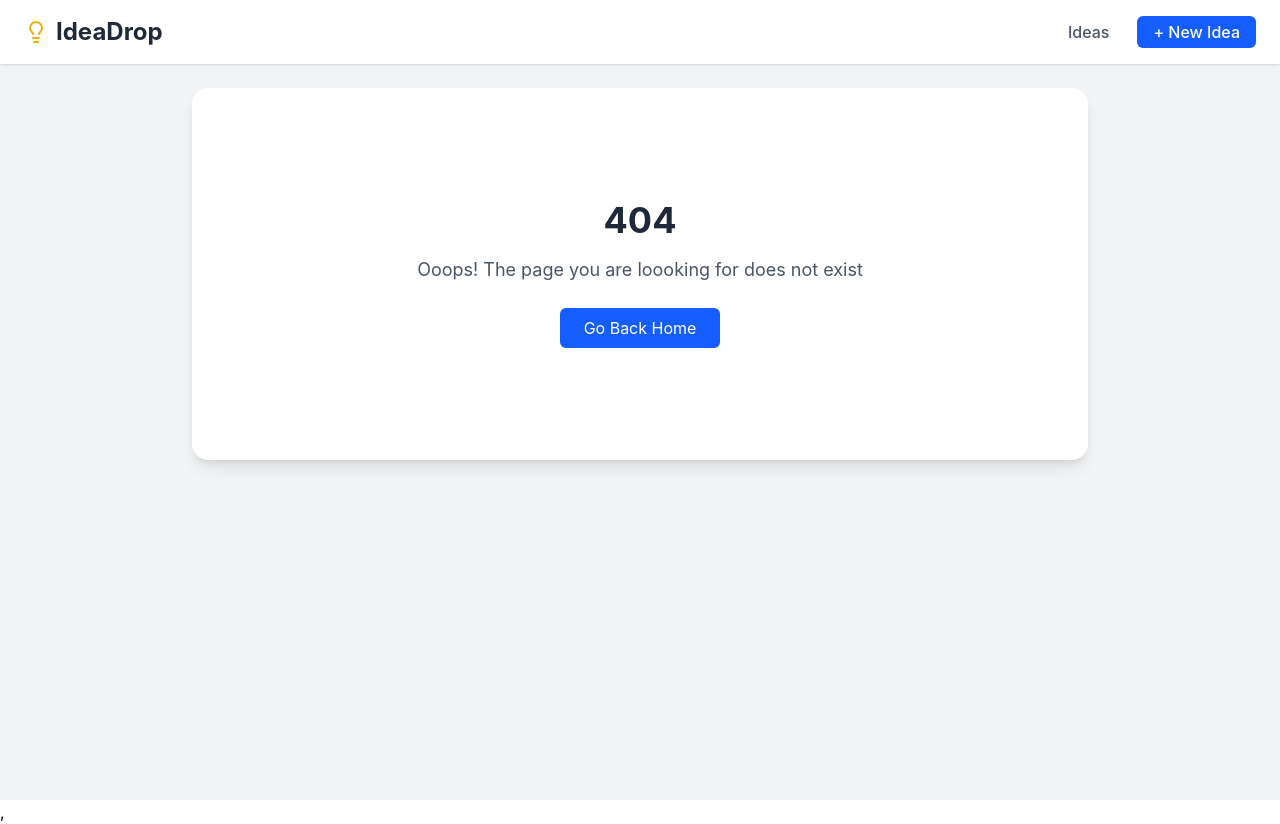
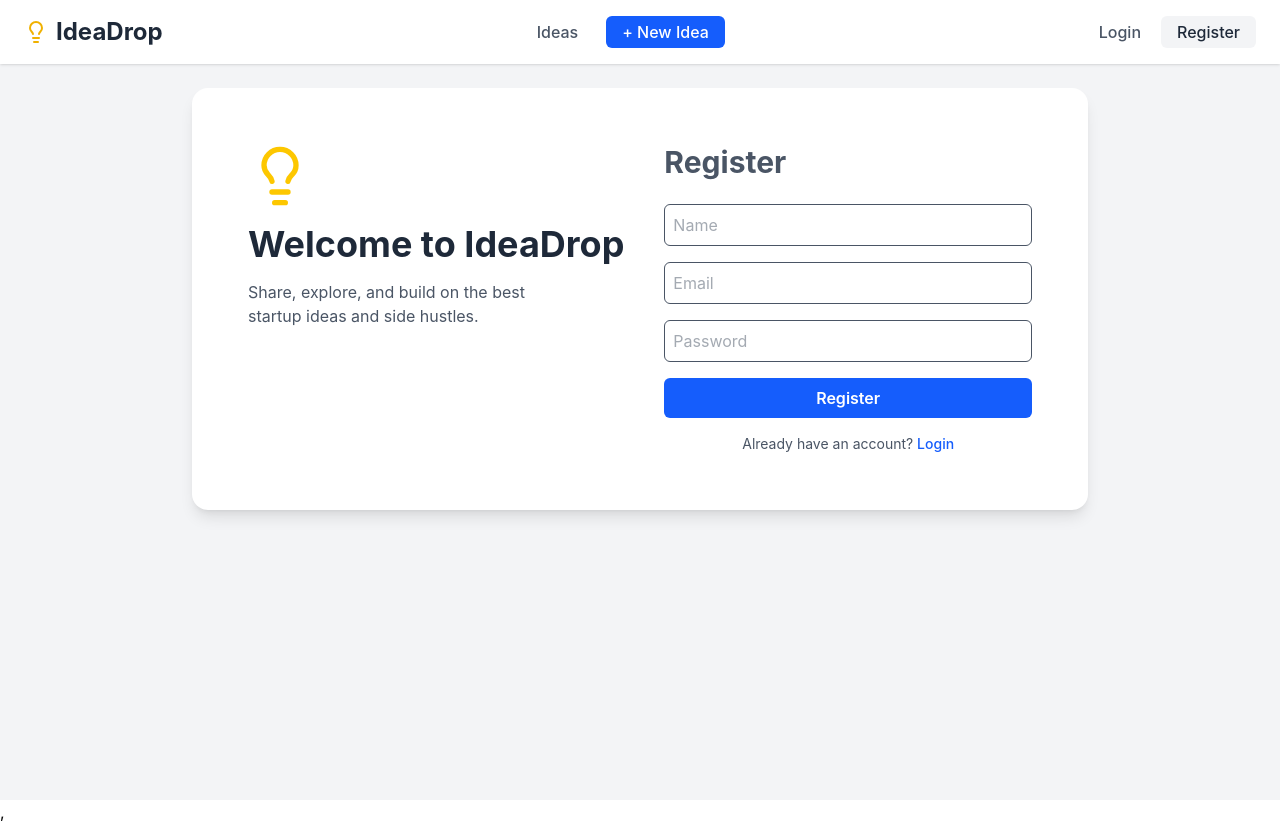
Before and after one commit to tanjimahmmed/Idea-Drop-UI, a React (Vite) app: page /register in a window 1280 px wide. Before the commit this address had no page. Built offline with nearby package versions, Linux system fonts and the light colour scheme.

Commit message:
add AuthContext for authentication

```diff
--- a/src/Components/Header.tsx
+++ b/src/Components/Header.tsx
@@ -26,6 +26,11 @@
             + New Idea
           </Link>
         </nav>
+        {/* Auth Buttons */}
+        <div className="flex items-center space-x-2">
+          <Link to="/login" className="text-gray-600 hover:text-gray-700 font-medium transition px-3 py-2 leading-none">Login</Link>
+          <Link to="/register" className="bg-gray-100 hover:bg-gray-200 text-gray-800 font-medium transition px-4 py-2 rounded-md leading-none">Register</Link>
+        </div>
       </div>
     </header>
   )
--- /dev/null
+++ b/src/context/AuthContext.tsx
@@ -0,0 +1,28 @@
+import { createContext, useContext, useState, type ReactNode } from "react";
+
+type AuthContextType = {
+    accessToken: string | null;
+    setAccessToken: (token: string) => void;
+    user: {id: string; email: string; name: string;} | null;
+    setUser: (user: AuthContextType['user'])=> void;
+}
+
+const AuthContext = createContext<AuthContextType | undefined>(undefined);
+
+export const AuthProvider = ({children}: {children: ReactNode}) => {
+    const [accessToken, setAccessToken] = useState<string | null>(null);
+    const [user, setUser] = useState<AuthContextType['user'] | null>(null);
+
+    return (
+        <AuthContext.Provider value={{accessToken, setAccessToken, user, setUser}}>
+            {children}
+        </AuthContext.Provider>
+    )
+
+}
+
+export const useAuth = () => {
+    const context = useContext(AuthContext);
+    if(!context) throw new Error('useAuth must be used within a provider');
+    return context;
+};
--- a/src/routeTree.gen.ts
+++ b/src/routeTree.gen.ts
@@ -9,12 +9,19 @@
 // Additionally, you should also exclude this file from your linter and/or formatter to prevent it from being checked or modified.
 
 import { Route as rootRouteImport } from './routes/__root'
+import { Route as authRouteRouteImport } from './routes/(auth)/route'
 import { Route as IndexRouteImport } from './routes/index'
 import { Route as IdeasIndexRouteImport } from './routes/ideas/index'
 import { Route as IdeasNewIndexRouteImport } from './routes/ideas/new/index'
 import { Route as IdeasIdeaIdIndexRouteImport } from './routes/ideas/$ideaId/index'
+import { Route as authRegisterIndexRouteImport } from './routes/(auth)/register/index'
+import { Route as authLoginIndexRouteImport } from './routes/(auth)/login/index'
 import { Route as IdeasIdeaIdEditRouteImport } from './routes/ideas/$ideaId/edit'
 
+const authRouteRoute = authRouteRouteImport.update({
+  id: '/(auth)',
+  getParentRoute: () => rootRouteImport,
+} as any)
 const IndexRoute = IndexRouteImport.update({
   id: '/',
   path: '/',
@@ -35,6 +42,16 @@
   path: '/ideas/$ideaId/',
   getParentRoute: () => rootRouteImport,
 } as any)
+const authRegisterIndexRoute = authRegisterIndexRouteImport.update({
+  id: '/register/',
+  path: '/register/',
+  getParentRoute: () => authRouteRoute,
+} as any)
+const authLoginIndexRoute = authLoginIndexRouteImport.update({
+  id: '/login/',
+  path: '/login/',
+  getParentRoute: () => authRouteRoute,
+} as any)
 const IdeasIdeaIdEditRoute = IdeasIdeaIdEditRouteImport.update({
   id: '/ideas/$ideaId/edit',
   path: '/ideas/$ideaId/edit',
@@ -42,24 +59,31 @@
 } as any)
 
 export interface FileRoutesByFullPath {
-  '/': typeof IndexRoute
+  '/': typeof authRouteRouteWithChildren
   '/ideas': typeof IdeasIndexRoute
   '/ideas/$ideaId/edit': typeof IdeasIdeaIdEditRoute
+  '/login': typeof authLoginIndexRoute
+  '/register': typeof authRegisterIndexRoute
   '/ideas/$ideaId': typeof IdeasIdeaIdIndexRoute
   '/ideas/new': typeof IdeasNewIndexRoute
 }
 export interface FileRoutesByTo {
-  '/': typeof IndexRoute
+  '/': typeof authRouteRouteWithChildren
   '/ideas': typeof IdeasIndexRoute
   '/ideas/$ideaId/edit': typeof IdeasIdeaIdEditRoute
+  '/login': typeof authLoginIndexRoute
+  '/register': typeof authRegisterIndexRoute
   '/ideas/$ideaId': typeof IdeasIdeaIdIndexRoute
   '/ideas/new': typeof IdeasNewIndexRoute
 }
 export interface FileRoutesById {
   __root__: typeof rootRouteImport
   '/': typeof IndexRoute
+  '/(auth)': typeof authRouteRouteWithChildren
   '/ideas/': typeof IdeasIndexRoute
   '/ideas/$ideaId/edit': typeof IdeasIdeaIdEditRoute
+  '/(auth)/login/': typeof authLoginIndexRoute
+  '/(auth)/register/': typeof authRegisterIndexRoute
   '/ideas/$ideaId/': typeof IdeasIdeaIdIndexRoute
   '/ideas/new/': typeof IdeasNewIndexRoute
 }
@@ -69,21 +93,34 @@
     | '/'
     | '/ideas'
     | '/ideas/$ideaId/edit'
+    | '/login'
+    | '/register'
     | '/ideas/$ideaId'
     | '/ideas/new'
   fileRoutesByTo: FileRoutesByTo
-  to: '/' | '/ideas' | '/ideas/$ideaId/edit' | '/ideas/$ideaId' | '/ideas/new'
+  to:
+    | '/'
+    | '/ideas'
+    | '/ideas/$ideaId/edit'
+    | '/login'
+    | '/register'
+    | '/ideas/$ideaId'
+    | '/ideas/new'
   id:
     | '__root__'
     | '/'
+    | '/(auth)'
     | '/ideas/'
     | '/ideas/$ideaId/edit'
+    | '/(auth)/login/'
+    | '/(auth)/register/'
     | '/ideas/$ideaId/'
     | '/ideas/new/'
   fileRoutesById: FileRoutesById
 }
 export interface RootRouteChildren {
   IndexRoute: typeof IndexRoute
+  authRouteRoute: typeof authRouteRouteWithChildren
   IdeasIndexRoute: typeof IdeasIndexRoute
   IdeasIdeaIdEditRoute: typeof IdeasIdeaIdEditRoute
   IdeasIdeaIdIndexRoute: typeof IdeasIdeaIdIndexRoute
@@ -92,6 +129,13 @@
 
 declare module '@tanstack/react-router' {
   interface FileRoutesByPath {
+    '/(auth)': {
+      id: '/(auth)'
+      path: '/'
+      fullPath: '/'
+      preLoaderRoute: typeof authRouteRouteImport
+      parentRoute: typeof rootRouteImport
+    }
     '/': {
       id: '/'
       path: '/'
@@ -120,6 +164,20 @@
       preLoaderRoute: typeof IdeasIdeaIdIndexRouteImport
       parentRoute: typeof rootRouteImport
     }
+    '/(auth)/register/': {
+      id: '/(auth)/register/'
+      path: '/register'
+      fullPath: '/register'
+      preLoaderRoute: typeof authRegisterIndexRouteImport
+      parentRoute: typeof authRouteRoute
+    }
+    '/(auth)/login/': {
+      id: '/(auth)/login/'
+      path: '/login'
+      fullPath: '/login'
+      preLoaderRoute: typeof authLoginIndexRouteImport
+      parentRoute: typeof authRouteRoute
+    }
     '/ideas/$ideaId/edit': {
       id: '/ideas/$ideaId/edit'
       path: '/ideas/$ideaId/edit'
@@ -130,8 +188,23 @@
   }
 }
 
+interface authRouteRouteChildren {
+  authLoginIndexRoute: typeof authLoginIndexRoute
+  authRegisterIndexRoute: typeof authRegisterIndexRoute
+}
+
+const authRouteRouteChildren: authRouteRouteChildren = {
+  authLoginIndexRoute: authLoginIndexRoute,
+  authRegisterIndexRoute: authRegisterIndexRoute,
+}
+
+const authRouteRouteWithChildren = authRouteRoute._addFileChildren(
+  authRouteRouteChildren,
+)
+
 const rootRouteChildren: RootRouteChildren = {
   IndexRoute: IndexRoute,
+  authRouteRoute: authRouteRouteWithChildren,
   IdeasIndexRoute: IdeasIndexRoute,
   IdeasIdeaIdEditRoute: IdeasIdeaIdEditRoute,
   IdeasIdeaIdIndexRoute: IdeasIdeaIdIndexRoute,
--- /dev/null
+++ b/src/routes/(auth)/login/index.tsx
@@ -0,0 +1,36 @@
+import { createFileRoute, Link } from '@tanstack/react-router'
+import { useState } from 'react'
+
+export const Route = createFileRoute('/(auth)/login/')({
+  component: LoginPage,
+})
+
+function LoginPage() {
+  const [email, setEmail] = useState('');
+  const [password, setPassword] = useState('');
+
+  return (<div className='max-w-md mx-auto'>
+    <h1 className='text-3xl font-bold mb-6'>Login</h1>
+    <form className="space-y-4">
+
+      <input type="email" className='w-full border border-gray rounded-md p-2'
+      placeholder='Email'
+      value={email}
+      onChange={(e) => setEmail(e.target.value)} autoComplete='off'/>
+
+      <input type="password" className='w-full border border-gray rounded-md p-2'
+      placeholder='Password'
+      value={password}
+      onChange={(e) => setPassword(e.target.value)} autoComplete='off'/>
+
+      <button className='bg-blue-600 text-white font-semibold px-4 py-2 rounded-md w-full disabled:opacity-50'>
+        Login
+      </button>
+    </form>
+
+    <p className='text-sm text-center mt-4'>
+      Don't have an account? {' '}
+      <Link to='/register' className="text-blue-600 hover:underline font-medium cursor-pointer">Register</Link>
+    </p>
+  </div>)
+}
--- /dev/null
+++ b/src/routes/(auth)/register/index.tsx
@@ -0,0 +1,42 @@
+import { createFileRoute, Link } from '@tanstack/react-router'
+import { useState } from 'react'
+
+export const Route = createFileRoute('/(auth)/register/')({
+  component: RegisterPage,
+})
+
+function RegisterPage() {
+  const [name, setName] = useState('');
+  const [email, setEmail] = useState('');
+  const [password, setPassword] = useState('');
+
+  return (<div className='max-w-md mx-auto'>
+    <h1 className='text-3xl font-bold mb-6'>Register</h1>
+    <form className="space-y-4">
+
+      <input type="text" className='w-full border border-gray rounded-md p-2'
+      placeholder='Name'
+      value={name}
+      onChange={(e) => setName(e.target.value)} autoComplete='off'/>
+
+      <input type="email" className='w-full border border-gray rounded-md p-2'
+      placeholder='Email'
+      value={email}
+      onChange={(e) => setEmail(e.target.value)} autoComplete='off'/>
+
+      <input type="password" className='w-full border border-gray rounded-md p-2'
+      placeholder='Password'
+      value={password}
+      onChange={(e) => setPassword(e.target.value)} autoComplete='off'/>
+
+      <button className='bg-blue-600 text-white font-semibold px-4 py-2 rounded-md w-full disabled:opacity-50'>
+        Register
+      </button>
+    </form>
+
+    <p className='text-sm text-center mt-4'>
+      Already have an account? {' '}
+      <Link to='/login' className="text-blue-600 hover:underline font-medium cursor-pointer">Login</Link>
+    </p>
+  </div>)
+}
--- /dev/null
+++ b/src/routes/(auth)/route.tsx
@@ -0,0 +1,26 @@
+import { createFileRoute, Outlet } from '@tanstack/react-router'
+import { Lightbulb } from 'lucide-react';
+
+export const Route = createFileRoute('/(auth)')({
+  component: AuthLayout,
+})
+
+function AuthLayout() {
+  return (
+    <div
+  className="flex flex-col md:flex-row items-start justify-between gap-10 p-6 text-blue-600"
+>
+  <div className="flex flex-col items-start gap-4">
+    <Lightbulb className="w-16 h-16 text-yellow-400" />
+    <h1 className="text-4xl font-bold text-gray-800">Welcome to IdeaDrop</h1>
+    <p className="text-gray-600 max-w-xs">
+      Share, explore, and build on the best startup ideas and side hustles.
+    </p>
+  </div>
+
+  <section className="flex-1 text-gray-600">
+    <Outlet/>
+  </section>
+</div>
+  );
+}
```
Also changed, not shown: src/main.tsx (+8 -6 lines).
